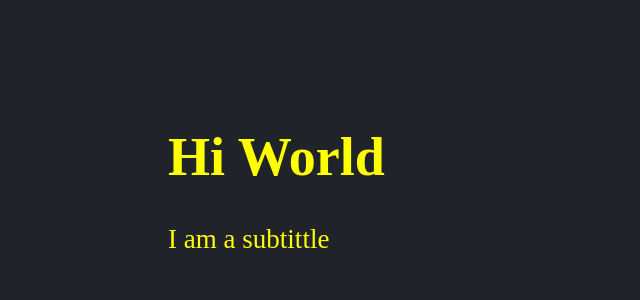
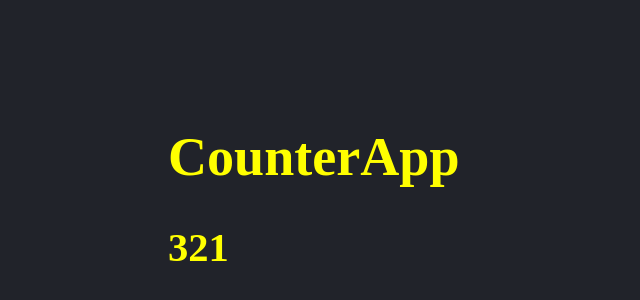
Before and after one commit to andrezffajardo/ReactJS-zero-to-expert-Counter-App, a React (Create React App) app: page / in a window 1280 px wide. Shown: the part 78-378 px from the top of the page, without its empty margins (0-640 px from the left). Built offline with nearby package versions, Linux system fonts and the light colour scheme.

Commit message:
Exercise component CounterApp

```diff
--- /dev/null
+++ b/src/CounterApp.js
@@ -0,0 +1,20 @@
+import React from "react";
+import PropTypes from 'prop-types';
+
+const CounterApp = ( { value } ) => {
+
+    return (
+        <>
+            <h1>CounterApp</h1>
+            <h2> { value }</h2>
+        </>
+
+    );
+}
+
+CounterApp.propTypes = {
+    value: PropTypes.number.isRequired
+}
+
+
+export default CounterApp;
--- a/src/index.js
+++ b/src/index.js
@@ -2,8 +2,9 @@
 import ReactDOM from 'react-dom';
 import FirstApp from "./FirstApp";
 import './index.css';
+import CounterApp from "./CounterApp";
 
 
 const divRoot = document.querySelector('#root');
 
-ReactDOM.render( <FirstApp greet="Hi World"/>, divRoot );
+ReactDOM.render( <CounterApp value={ 321 }/>, divRoot );
```
